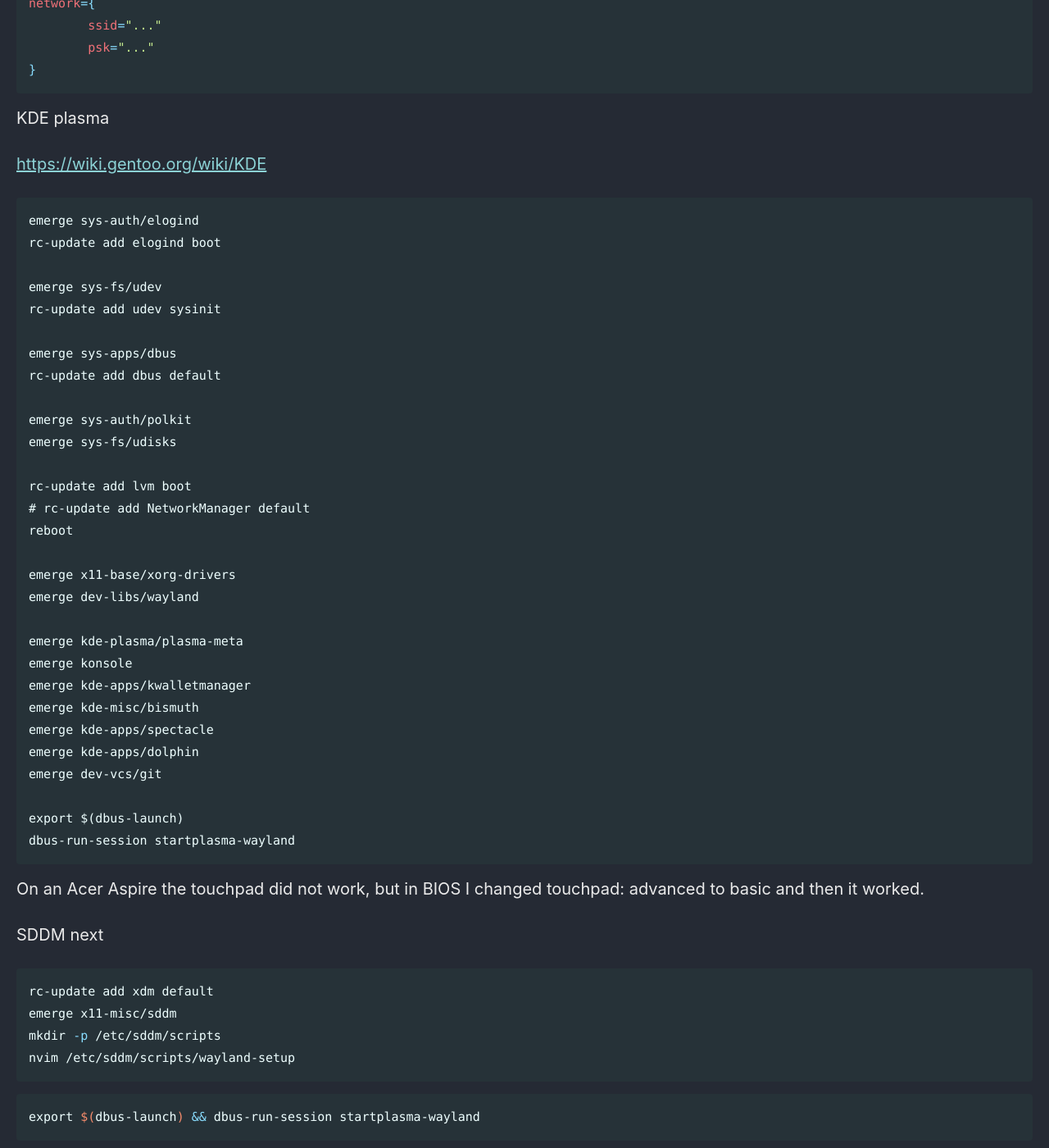
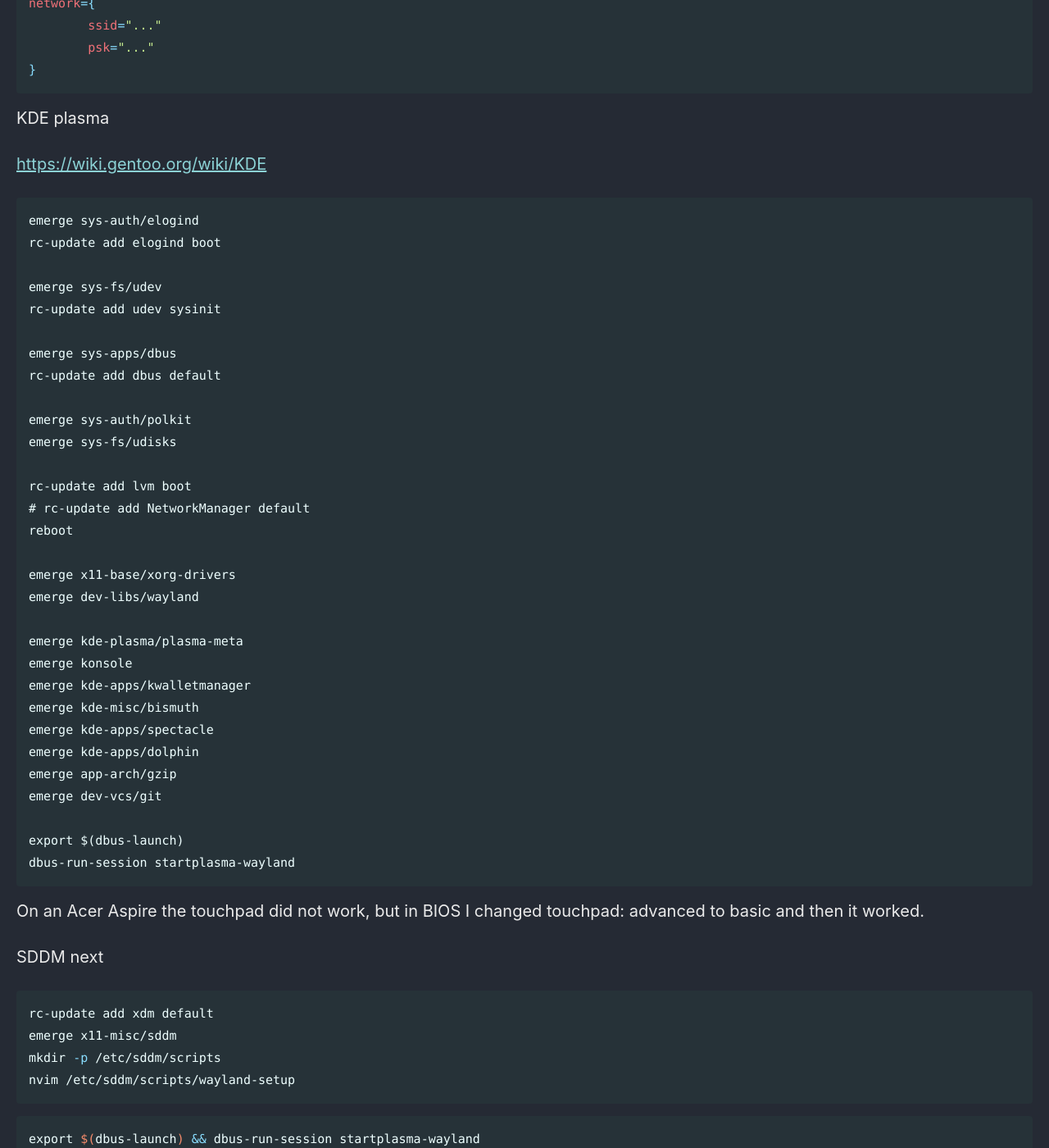
Before and after one commit to Connor-McCartney/Connor-McCartney.github.io, a Jekyll site: the page built from _pages/misc/gentoo.md, in a window 1280 px wide and 1400 px high, scrolled down 5276 px. Shown: the whole window at 82% size. Built offline with Jekyll 4.4.1, drawn with Linux system fonts in a browser that asks for light colours; cached includes are drawn as plain includes; our own code applies the rules of GitHub Pages for plain Markdown files.

Commit message:
Update gentoo.md

```diff
--- a/_pages/misc/gentoo.md
+++ b/_pages/misc/gentoo.md
@@ -272,6 +272,7 @@ emerge kde-apps/kwalletmanager
 emerge kde-misc/bismuth
 emerge kde-apps/spectacle
 emerge kde-apps/dolphin
+emerge app-arch/gzip
 emerge dev-vcs/git
 
 export $(dbus-launch)
```
